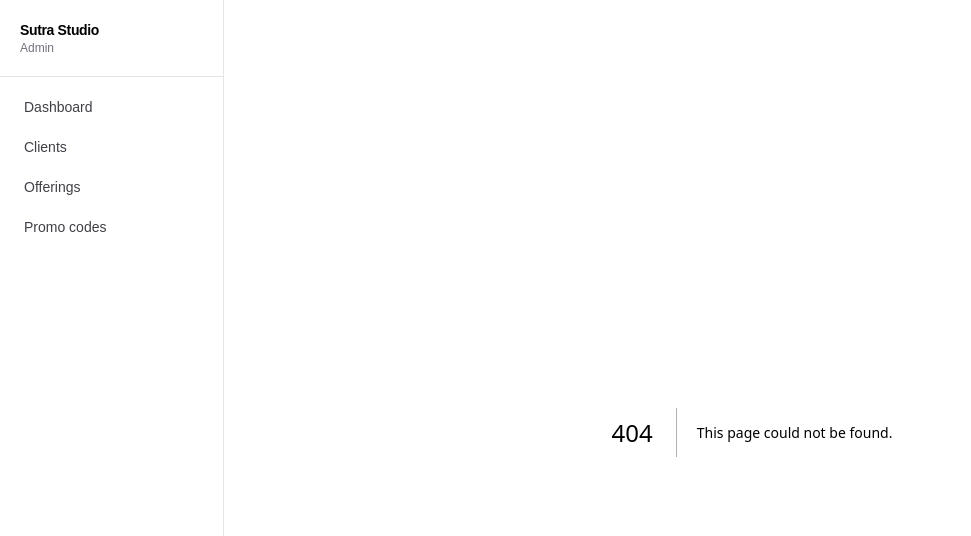
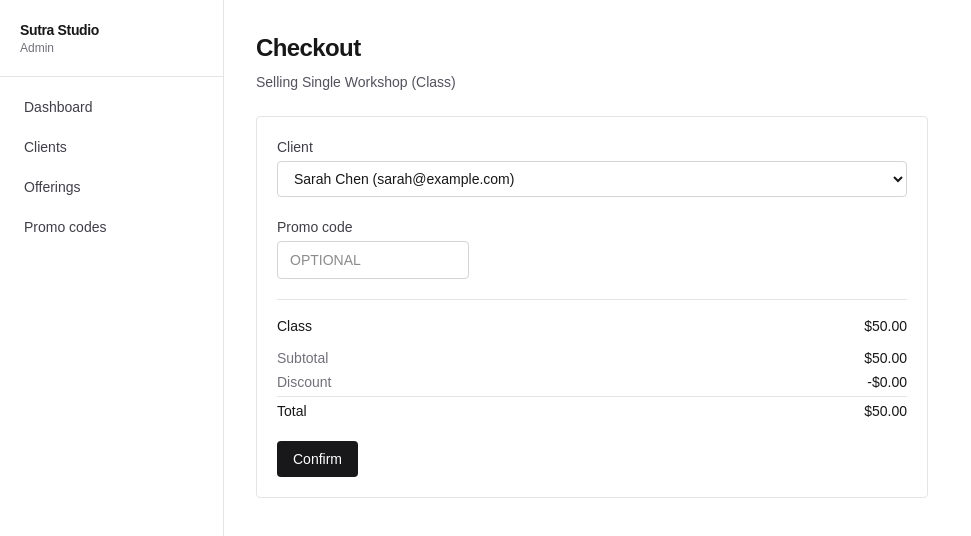
Before and after one commit to juangomez0120/arketa-interview-round-2, a Next.js app: page /checkout/of-class-001 in a window 1280 px wide. Before the commit this address had no page. Shown: the top 536 px of the page, without its empty margins (0-971 px from the left). Built offline with nearby package versions, Linux system fonts and the light colour scheme.

Commit message:
feat: checkout flow UI with live quote and confirm

```diff
--- /dev/null
+++ b/app/checkout/[offeringId]/CheckoutForm.tsx
@@ -0,0 +1,196 @@
+"use client";
+
+import { useEffect, useState } from "react";
+import { useRouter } from "next/navigation";
+import type { Cart, ClassInstance, Client, Offering } from "@/lib/types";
+
+type Quote = {
+  cart: Cart;
+  subtotal: number;
+  discount: number;
+  total: number;
+  matched: boolean;
+};
+
+function money(cents: number): string {
+  return `$${(cents / 100).toFixed(2)}`;
+}
+
+export default function CheckoutForm({
+  offering,
+  clients,
+  classes,
+}: {
+  offering: Offering;
+  clients: Client[];
+  classes: ClassInstance[];
+}) {
+  const router = useRouter();
+  const [clientId, setClientId] = useState(clients[0]?.id ?? "");
+  const [classId, setClassId] = useState<string>("");
+  const [promoCode, setPromoCode] = useState("");
+  const [quote, setQuote] = useState<Quote | null>(null);
+  const [error, setError] = useState<string | null>(null);
+  const [submitting, setSubmitting] = useState(false);
+  const [confirmation, setConfirmation] = useState<{ chargeId: string; total: number } | null>(
+    null,
+  );
+
+  useEffect(() => {
+    if (!clientId) return;
+    const controller = new AbortController();
+    (async () => {
+      setError(null);
+      const res = await fetch("/api/checkout/quote", {
+        method: "POST",
+        headers: { "content-type": "application/json" },
+        body: JSON.stringify({
+          clientId,
+          offeringId: offering.id,
+          classId: classId || undefined,
+          promoCode: promoCode.trim() || undefined,
+        }),
+        signal: controller.signal,
+      });
+      if (!res.ok) {
+        setError("Failed to load quote");
+        return;
+      }
+      const data = (await res.json()) as Quote;
+      setQuote(data);
+    })().catch(() => {
+      /* aborted */
+    });
+    return () => controller.abort();
+  }, [clientId, classId, promoCode, offering.id]);
+
+  async function onConfirm() {
+    setSubmitting(true);
+    setError(null);
+    const res = await fetch("/api/checkout/submit", {
+      method: "POST",
+      headers: { "content-type": "application/json" },
+      body: JSON.stringify({
+        clientId,
+        offeringId: offering.id,
+        classId: classId || undefined,
+        promoCode: promoCode.trim() || undefined,
+      }),
+    });
+    setSubmitting(false);
+    if (!res.ok) {
+      setError("Failed to submit charge");
+      return;
+    }
+    const data = (await res.json()) as { chargeId: string; total: number };
+    setConfirmation(data);
+    router.refresh();
+  }
+
+  if (confirmation) {
+    return (
+      <div className="mt-6 bg-white border border-zinc-200 rounded p-5">
+        <div className="text-base font-medium">Charge created</div>
+        <dl className="mt-3 text-sm space-y-1">
+          <div className="flex justify-between">
+            <dt className="text-zinc-500">Charge ID</dt>
+            <dd className="font-mono">{confirmation.chargeId}</dd>
+          </div>
+          <div className="flex justify-between">
+            <dt className="text-zinc-500">Total charged</dt>
+            <dd className="font-medium">{money(confirmation.total)}</dd>
+          </div>
+        </dl>
+      </div>
+    );
+  }
+
+  return (
+    <div className="mt-6 space-y-5 bg-white border border-zinc-200 rounded p-5">
+      <div>
+        <label className="block text-sm font-medium text-zinc-700">Client</label>
+        <select
+          value={clientId}
+          onChange={(e) => setClientId(e.target.value)}
+          className="mt-1 w-full px-3 py-2 border border-zinc-300 rounded text-sm"
+        >
+          {clients.map((c) => (
+            <option key={c.id} value={c.id}>
+              {c.name} ({c.email})
+            </option>
+          ))}
+        </select>
+      </div>
+
+      {offering.type === "classPack" && (
+        <div>
+          <label className="block text-sm font-medium text-zinc-700">
+            Book a class with this pack (optional)
+          </label>
+          <select
+            value={classId}
+            onChange={(e) => setClassId(e.target.value)}
+            className="mt-1 w-full px-3 py-2 border border-zinc-300 rounded text-sm"
+          >
+            <option value="">— don&apos;t book a class now —</option>
+            {classes.map((c) => (
+              <option key={c.id} value={c.id}>
+                {c.name} — {new Date(c.startsAt).toLocaleString()}
+              </option>
+            ))}
+          </select>
+        </div>
+      )}
+
+      <div>
+        <label className="block text-sm font-medium text-zinc-700">Promo code</label>
+        <input
+          value={promoCode}
+          onChange={(e) => setPromoCode(e.target.value.toUpperCase())}
+          className="mt-1 w-48 px-3 py-2 border border-zinc-300 rounded font-mono text-sm"
+          placeholder="OPTIONAL"
+        />
+      </div>
+
+      {quote && (
+        <div className="border-t border-zinc-200 pt-4">
+          <ul className="text-sm space-y-1 mb-3">
+            {quote.cart.products.map((p, i) => (
+              <li key={i} className="flex justify-between">
+                <span>
+                  {p.type === "classPack" ? "Class Pack" : "Class"}
+                  {p.parentProductId ? " (covered by pack)" : ""}
+                </span>
+                <span>{money(p.price)}</span>
+              </li>
+            ))}
+          </ul>
+          <dl className="text-sm space-y-1">
+            <div className="flex justify-between">
+              <dt className="text-zinc-500">Subtotal</dt>
+              <dd>{money(quote.subtotal)}</dd>
+            </div>
+            <div className="flex justify-between">
+              <dt className="text-zinc-500">Discount</dt>
+              <dd>-{money(quote.discount)}</dd>
+            </div>
+            <div className="flex justify-between border-t border-zinc-200 pt-1 mt-1 font-medium">
+              <dt>Total</dt>
+              <dd>{money(quote.total)}</dd>
+            </div>
+          </dl>
+        </div>
+      )}
+
+      {error && <div className="text-sm text-red-600">{error}</div>}
+
+      <button
+        onClick={onConfirm}
+        disabled={submitting || !clientId}
+        className="px-4 py-2 rounded bg-zinc-900 text-white text-sm font-medium hover:bg-zinc-700 disabled:opacity-50"
+      >
+        {submitting ? "Submitting…" : "Confirm"}
+      </button>
+    </div>
+  );
+}
--- /dev/null
+++ b/app/checkout/[offeringId]/page.tsx
@@ -0,0 +1,29 @@
+import { notFound } from "next/navigation";
+import { db } from "@/lib/db";
+import CheckoutForm from "./CheckoutForm";
+
+export default async function CheckoutPage({
+  params,
+}: {
+  params: Promise<{ offeringId: string }>;
+}) {
+  const { offeringId } = await params;
+  const offering = await db.offerings.findById(offeringId);
+  if (!offering) notFound();
+
+  const [clients, classes] = await Promise.all([
+    db.clients.all(),
+    offering.type === "classPack" ? db.classes.all() : Promise.resolve([]),
+  ]);
+
+  return (
+    <div className="max-w-2xl">
+      <h1 className="text-2xl font-semibold tracking-tight">Checkout</h1>
+      <p className="mt-2 text-sm text-zinc-600">
+        Selling <span className="font-medium">{offering.name}</span> (
+        {offering.type === "classPack" ? "Class Pack" : "Class"})
+      </p>
+      <CheckoutForm offering={offering} clients={clients} classes={classes} />
+    </div>
+  );
+}
```
